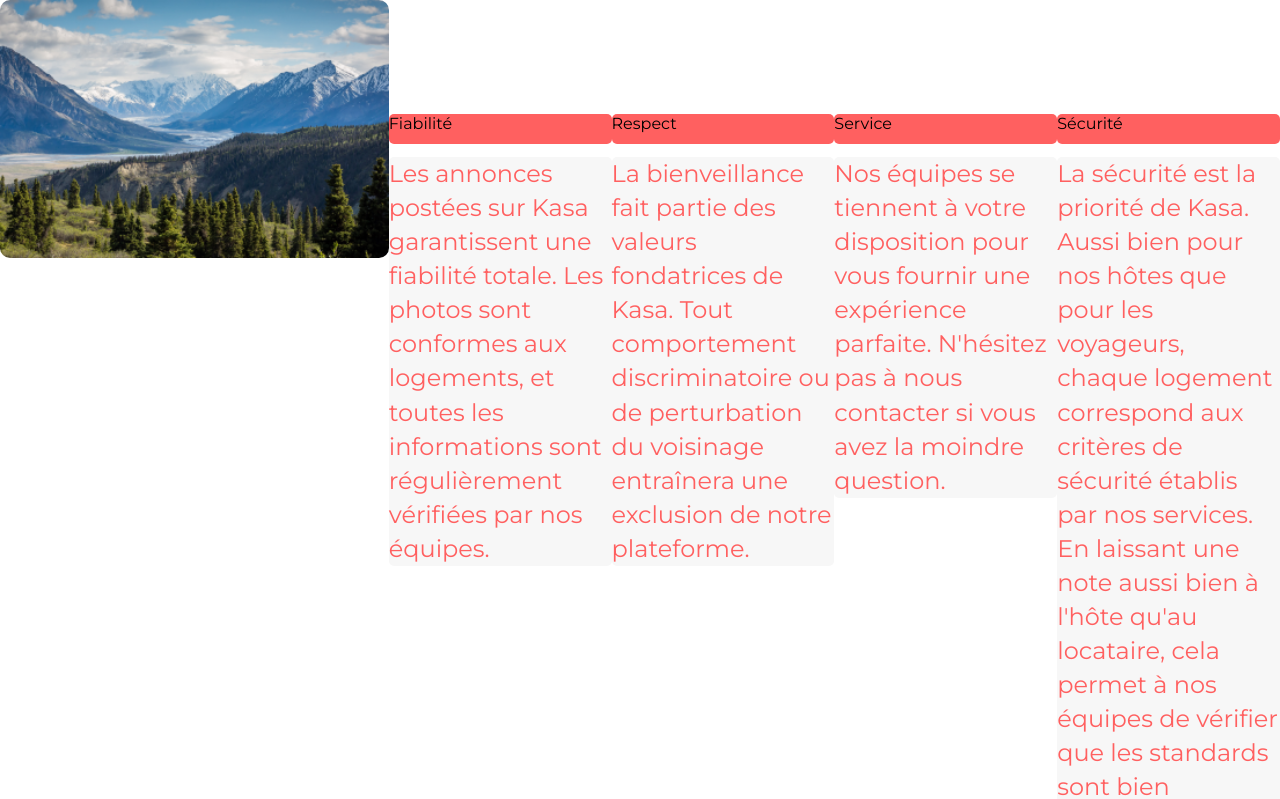
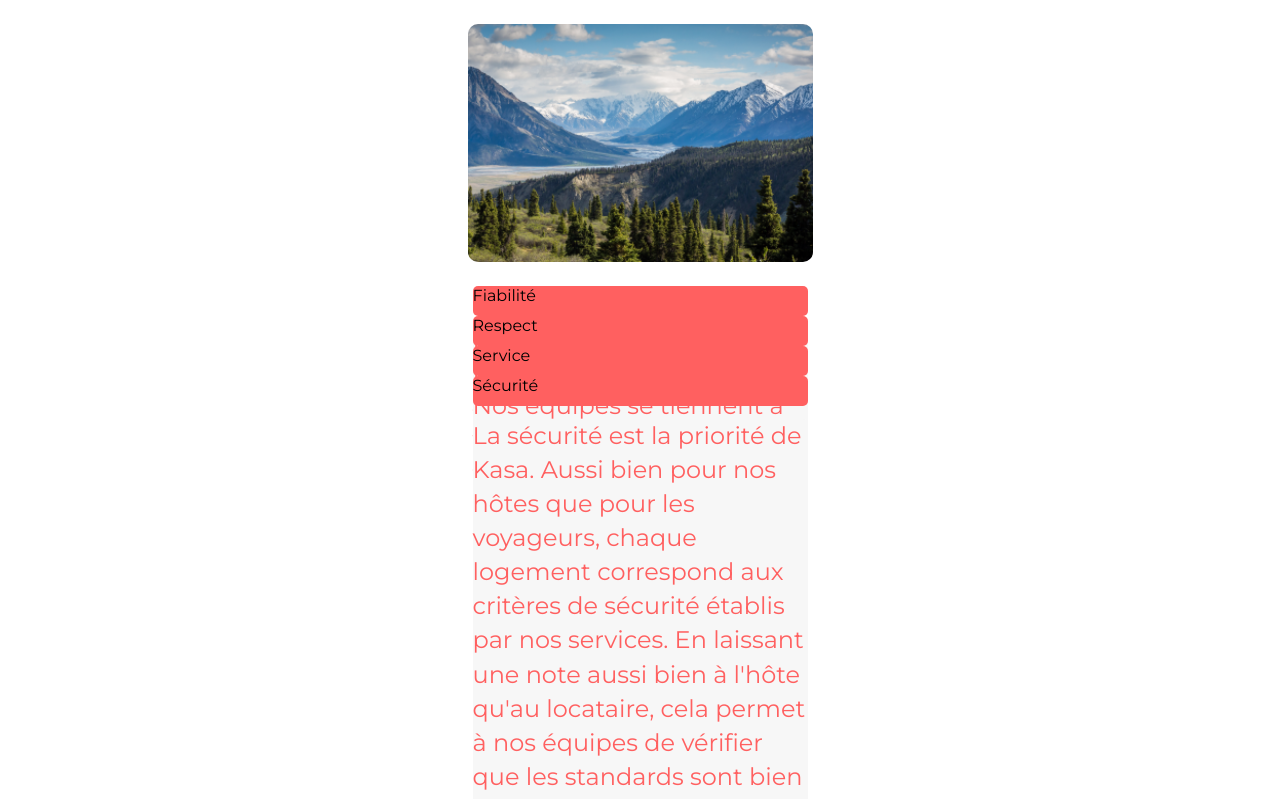
Before and after one commit to 4lb4t0R/P7-KASA, a React (Create React App) app: page / in a window 1280 px wide. Shown: the top 799 px of the page. Built offline with nearby package versions, Linux system fonts and the light colour scheme.

Commit message:
ajustement image : OK

```diff
--- a/src/styles/About.module.css
+++ b/src/styles/About.module.css
@@ -1,7 +1,16 @@
 .propreté {
   display: flex;
+  flex-direction: column;
   align-items: center;
   justify-content: center;
+}
+
+.fond {
+  margin-top: 1.5rem;
+  margin-bottom: 1.5rem;
+  width: 345px;
+  height: 238px;
+  border-radius: 10px;
 }
 
 .déroulant {
@@ -11,12 +20,6 @@
   top: calc(50% - 30px / 2 + 223px);
   background: #ff6060;
   border-radius: 5px;
-}
-
-.fond {
-  width: 445px;
-  height: 258px;
-  border-radius: 10px;
 }
 
 .descriptif {
```
